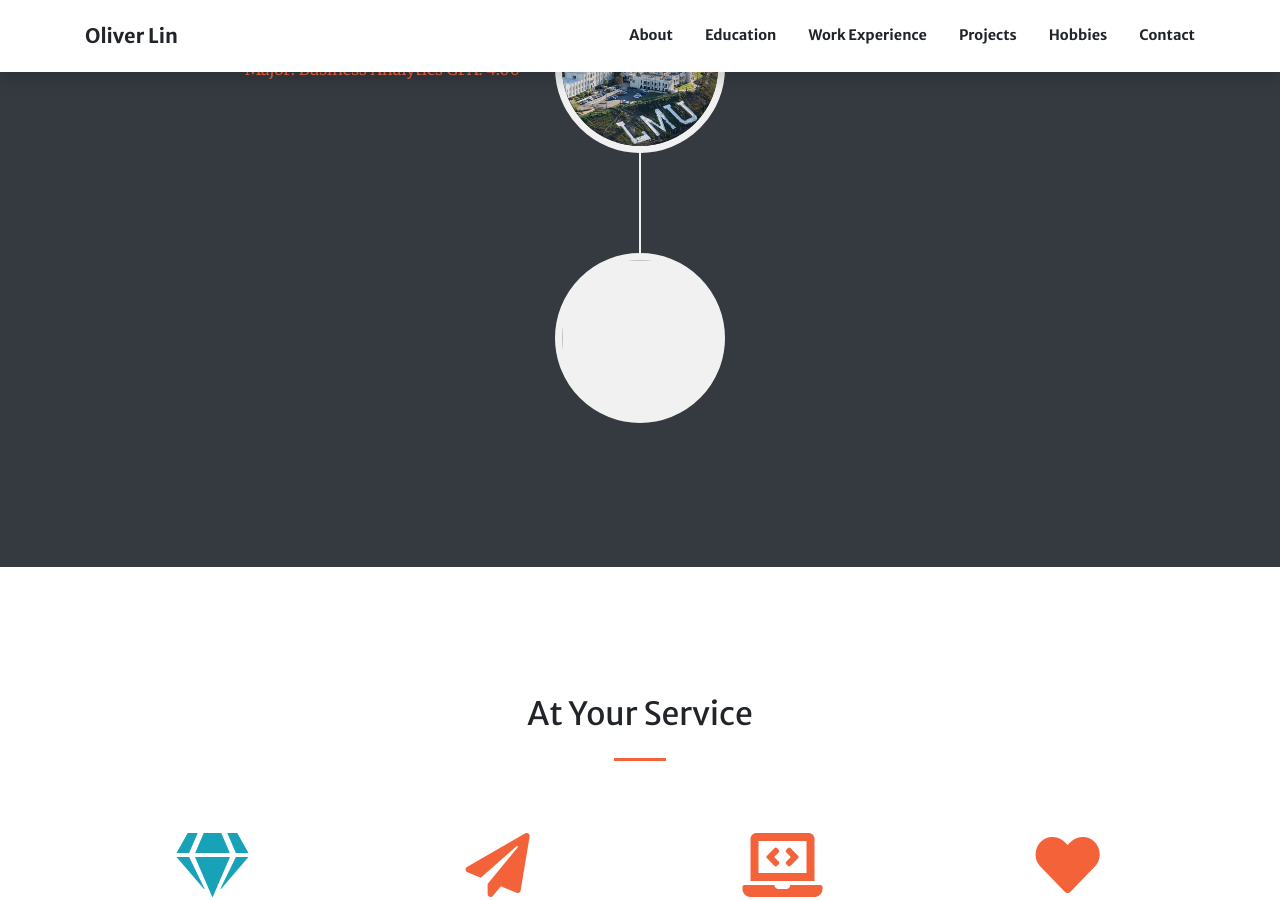
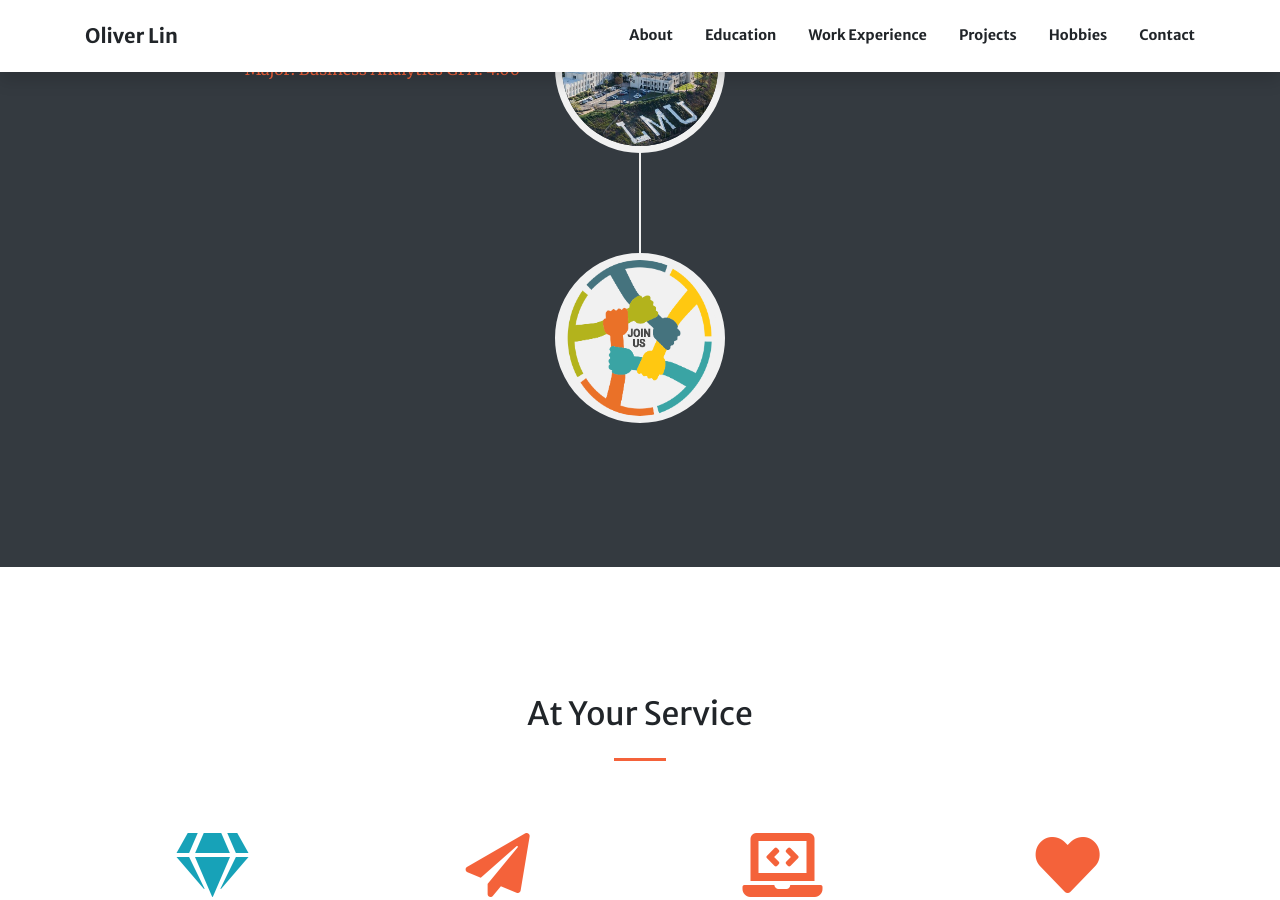
Before and after one commit to oliverlintl/oliverlintl.github.io, a Jekyll site: the page built from index.md, in a window 1280 px wide and 900 px high, scrolled down 2176 px. Built offline with Jekyll 4.4.1, drawn with Linux system fonts in a browser that asks for light colours.

Commit message:
Update index.md

```diff
--- a/index.md
+++ b/index.md
@@ -25,6 +25,7 @@ sections:
     section_id: timeline
     title: Education Timeline
     background_style: bg-dark text-primary
+    last_image: assets/img/timeline-end.png
     actions:
       - image: assets/img/portfolio/thumbnails/rcc.jpg
         title: >+
```
